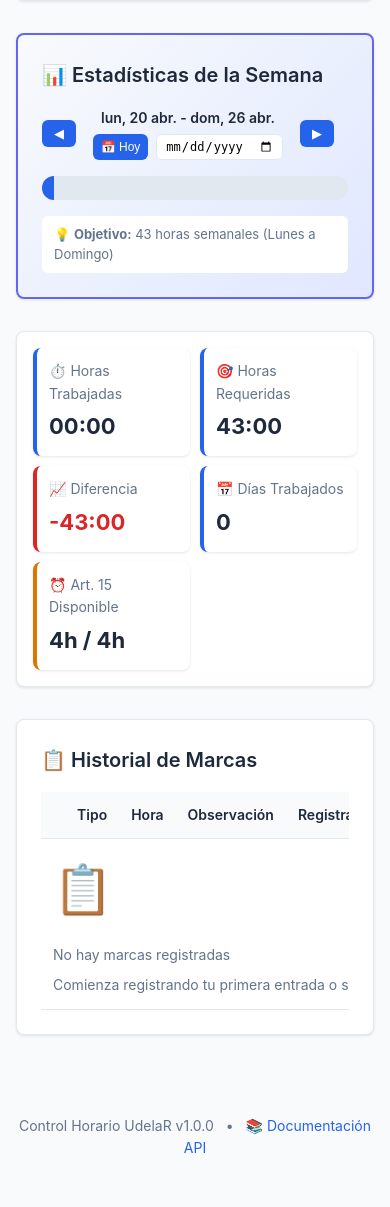
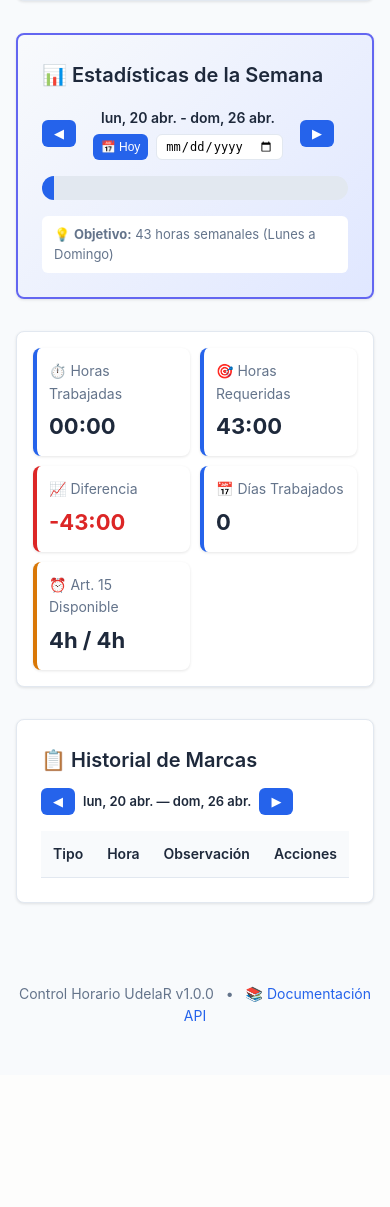
Before and after one commit to dmitos/contralor, a FastAPI app: page / in a window 390 px wide. Shown: the part 831-2038 px from the top of the page. After the commit the page ends 1852 px from the top, so only its background shows below. Run offline with FastAPI, Linux system fonts and the light colour scheme; data that the repository does not hold is empty.

Commit message:
se ocultan columnas del historico para movil menor a 70px

```diff
--- a/static/css/style.css
+++ b/static/css/style.css
@@ -337,3 +337,26 @@ body {
         grid-template-columns: 1fr;
     }
 }
+
+@media (max-width: 600px) {
+    /* Ocultar columna vacía (spacer) y columna "Registrado" en móvil */
+    .table th:nth-child(1),
+    .table td:nth-child(1),
+    .table th:nth-child(5),
+    .table td:nth-child(5) {
+        display: none;
+    }
+
+    /* Truncar observación para que no expanda la tabla */
+    .table td:nth-child(4) {
+        max-width: 70px;
+        white-space: nowrap;
+        overflow: hidden;
+        text-overflow: ellipsis;
+    }
+
+    /* Reducir padding de botones de acciones */
+    .table td:nth-child(6) .btn-small {
+        padding: 0.25rem 0.375rem;
+    }
+}
--- a/static/js/app.js
+++ b/static/js/app.js
@@ -161,12 +161,30 @@ function renderizarEstadisticasSemana() {
 }
 
 /**
- * Carga marcas agrupadas por día desde la API
+ * Carga marcas agrupadas por día para la semana de referencia actual
  */
 async function cargarMarcasAgrupadas() {
     try {
         toggleLoading(true);
-        const response = await fetch(`${API_BASE}/agrupadas`);
+
+        // Calcular lunes y domingo de la semana de referencia
+        const fechaRef = state.fechaReferenciaEstadisticas
+            ? new Date(state.fechaReferenciaEstadisticas + 'T12:00:00')
+            : new Date();
+        const dia = fechaRef.getDay();
+        const diffLunes = dia === 0 ? -6 : 1 - dia;
+        const lunes = new Date(fechaRef);
+        lunes.setDate(fechaRef.getDate() + diffLunes);
+        const domingo = new Date(lunes);
+        domingo.setDate(lunes.getDate() + 6);
+        const desde = lunes.toISOString().split('T')[0];
+        const hasta = domingo.toISOString().split('T')[0];
+
+        // Actualizar rango en el encabezado del historial
+        const rangoEl = document.getElementById('rangoSemanaHistorial');
+        if (rangoEl) rangoEl.textContent = `${formatearFechaSemana(desde)} — ${formatearFechaSemana(hasta)}`;
+
+        const response = await fetch(`${API_BASE}/agrupadas?fecha_desde=${desde}&fecha_hasta=${hasta}`);
 
         if (!response.ok) {
             throw new Error('Error al cargar marcas');
@@ -504,19 +522,13 @@ function formatearDateTime(dateTimeStr) {
  * @param {number} offset - Número de semanas a mover (-1 = anterior, +1 = siguiente)
  */
 function cambiarSemana(offset) {
-    // Si no hay fecha de referencia, usar hoy
     let fechaRef = state.fechaReferenciaEstadisticas
         ? new Date(state.fechaReferenciaEstadisticas + 'T00:00:00')
         : new Date();
-
-    // Mover 7 días por cada semana
     fechaRef.setDate(fechaRef.getDate() + (offset * 7));
-
-    // Guardar nueva fecha de referencia (formato YYYY-MM-DD)
     state.fechaReferenciaEstadisticas = fechaRef.toISOString().split('T')[0];
-
-    // Recargar estadísticas
     cargarEstadisticasSemana();
+    cargarMarcasAgrupadas();
 }
 
 /**
@@ -526,6 +538,7 @@ function irSemanaActual() {
     state.fechaReferenciaEstadisticas = null;
     document.getElementById('selectorFechaSemana').value = '';
     cargarEstadisticasSemana();
+    cargarMarcasAgrupadas();
 }
 
 /**
@@ -536,6 +549,7 @@ function irSemanaEspecifica() {
     if (fecha) {
         state.fechaReferenciaEstadisticas = fecha;
         cargarEstadisticasSemana();
+        cargarMarcasAgrupadas();
     }
 }
 
--- a/templates/index.html
+++ b/templates/index.html
@@ -193,7 +193,14 @@
 
         <!-- Lista de Marcas -->
         <div class="card">
-            <h2 class="card-title">📋 Historial de Marcas</h2>
+            <div style="display: flex; justify-content: space-between; align-items: center; margin-bottom: 1rem; flex-wrap: wrap; gap: 0.75rem;">
+                <h2 class="card-title" style="margin: 0;">📋 Historial de Marcas</h2>
+                <div style="display: flex; align-items: center; gap: 0.5rem;">
+                    <button onclick="cambiarSemana(-1)" class="btn btn-primary btn-small" title="Semana anterior">◀</button>
+                    <span id="rangoSemanaHistorial" style="font-size: 0.8125rem; font-weight: 600; color: #1e293b; white-space: nowrap;">Cargando...</span>
+                    <button onclick="cambiarSemana(1)" class="btn btn-primary btn-small" title="Semana siguiente">▶</button>
+                </div>
+            </div>
 
             <!-- Loading -->
             <div id="loading" class="loading" style="display: none;">
```
